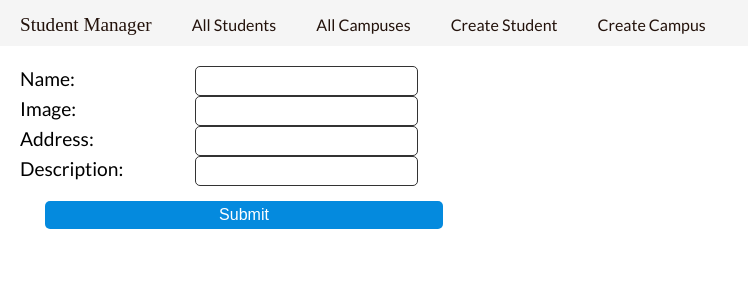
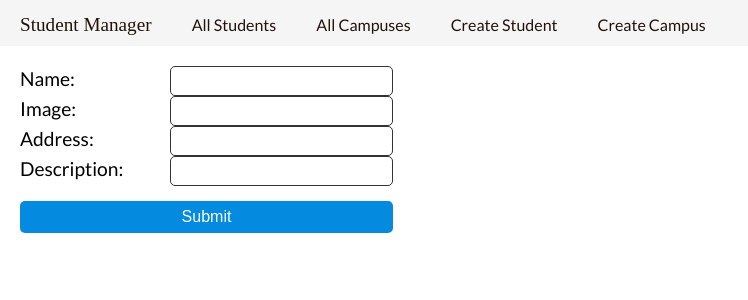
Before and after one commit to jahedev/student-manager, a React (Create React App) app: page /createCampus in a window 1280 px wide. Shown: the top 300 px of the page, without its empty margins (0-748 px from the left). Built offline with nearby package versions, Linux system fonts and the light colour scheme; a web font is replaced by a local one.

Commit message:
some more adjustments

```diff
--- a/src/css/basestyle.css
+++ b/src/css/basestyle.css
@@ -74,7 +74,6 @@ a {
 
 input {
   font-size: 1rem;
-  margin-left: 25px;
   padding: 5px 7px;
   border: 1px solid #333;
   border-radius: 5px;
@@ -102,6 +101,7 @@ label {
 
 .create-btn {
   width: 100%;
+  padding: 7px 7px;
 }
 
 .create-btn:hover {
```
